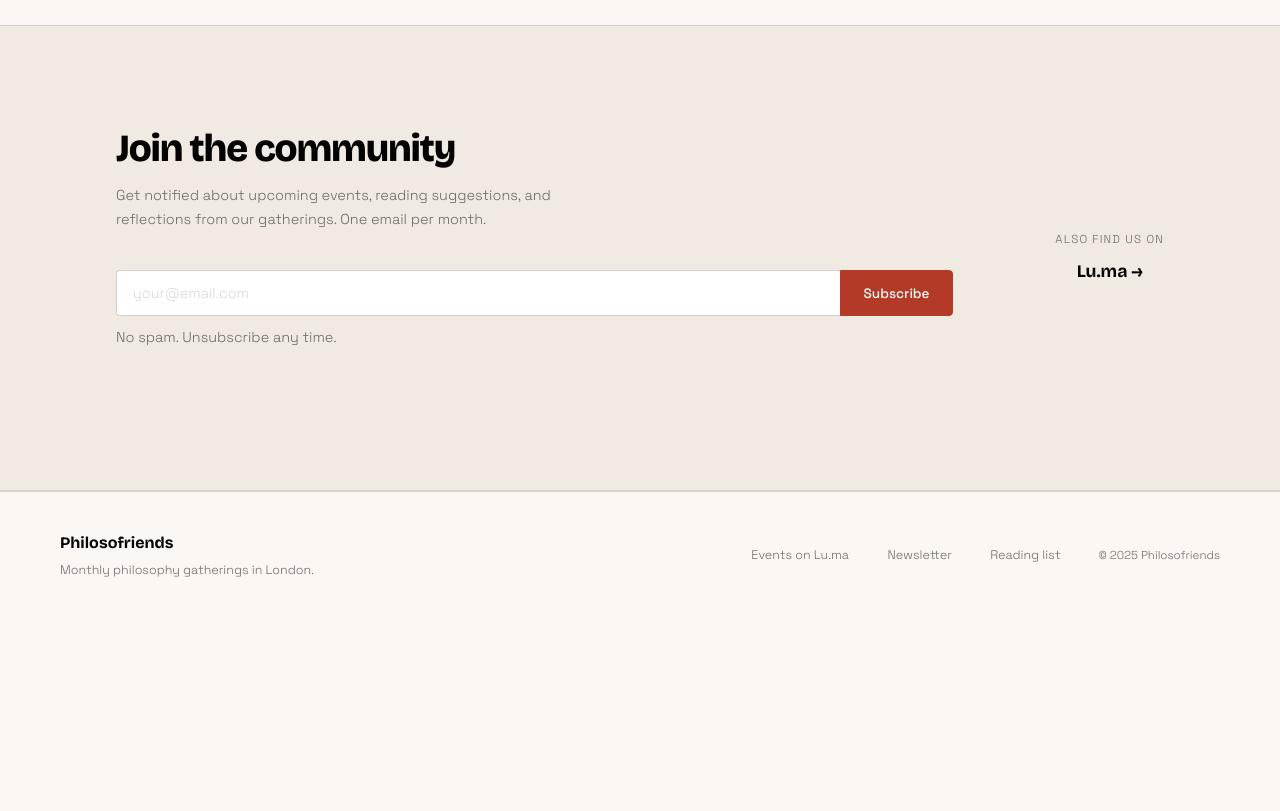
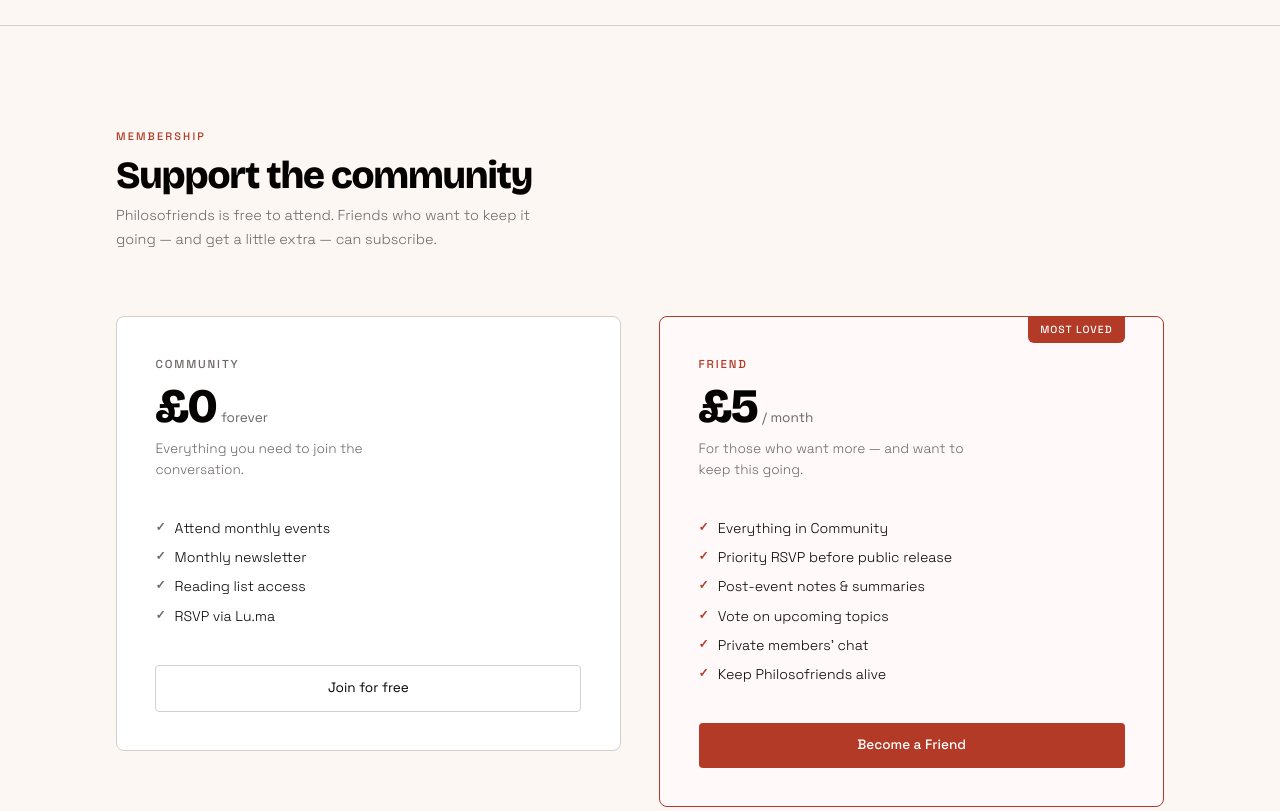
Before and after one commit to nomaitech/a201-static-sites, a plain HTML site: page sites/philosofriends.com/index.html in a window 1280 px wide. Shown: the part 3280-4091 px from the top of the page. Before the commit the page ends 3899 px from the top, so only its background shows below. Drawn offline with nearby package versions, Linux system fonts and the light colour scheme.

Commit message:
feat(philosofriends.com): add pricing table with Community (free) and Friend (£5/mo) tiers

```diff
--- a/sites/philosofriends.com/index.html
+++ b/sites/philosofriends.com/index.html
@@ -212,6 +212,58 @@
         </div>
       </section>
 
+      <!-- Pricing -->
+      <section class="pricing" id="pricing">
+        <div class="pricing-inner">
+          <div class="pricing-header">
+            <span class="section-label">Membership</span>
+            <h2>Support the community</h2>
+            <p>Philosofriends is free to attend. Friends who want to keep it going — and get a little extra — can subscribe.</p>
+          </div>
+
+          <div class="pricing-grid">
+            <div class="plan plan-free">
+              <div class="plan-top">
+                <span class="plan-name">Community</span>
+                <div class="plan-price">
+                  <span class="plan-amount">£0</span>
+                  <span class="plan-period">forever</span>
+                </div>
+                <p class="plan-desc">Everything you need to join the conversation.</p>
+              </div>
+              <ul class="plan-features">
+                <li>Attend monthly events</li>
+                <li>Monthly newsletter</li>
+                <li>Reading list access</li>
+                <li>RSVP via Lu.ma</li>
+              </ul>
+              <a href="https://lu.ma/philosofriends" class="btn-outline plan-cta" target="_blank" rel="noopener">Join for free</a>
+            </div>
+
+            <div class="plan plan-paid">
+              <div class="plan-badge">Most loved</div>
+              <div class="plan-top">
+                <span class="plan-name">Friend</span>
+                <div class="plan-price">
+                  <span class="plan-amount">£5</span>
+                  <span class="plan-period">/ month</span>
+                </div>
+                <p class="plan-desc">For those who want more — and want to keep this going.</p>
+              </div>
+              <ul class="plan-features">
+                <li>Everything in Community</li>
+                <li>Priority RSVP before public release</li>
+                <li>Post-event notes &amp; summaries</li>
+                <li>Vote on upcoming topics</li>
+                <li>Private members' chat</li>
+                <li>Keep Philosofriends alive</li>
+              </ul>
+              <a href="#newsletter" class="btn-primary plan-cta">Become a Friend</a>
+            </div>
+          </div>
+        </div>
+      </section>
+
       <!-- Newsletter -->
       <section class="newsletter" id="newsletter">
         <div class="newsletter-inner">
--- a/sites/philosofriends.com/styles.css
+++ b/sites/philosofriends.com/styles.css
@@ -686,6 +686,152 @@
 
 .social-link:hover { color: var(--rust); }
 
+/* ─── Pricing ────────────────────────────────────────────────────── */
+.pricing {
+  border-bottom: 1px solid var(--border);
+}
+
+.pricing-inner {
+  max-width: var(--max);
+  margin: 0 auto;
+  padding: var(--space-2xl) var(--pad);
+}
+
+.pricing-header {
+  margin-bottom: var(--space-xl);
+}
+
+.pricing-header h2 {
+  font-family: var(--font-display);
+  font-size: clamp(1.6rem, 3vw, 2.4rem);
+  font-weight: 800;
+  letter-spacing: -0.03em;
+  line-height: 1.1;
+  margin-bottom: 0.5rem;
+}
+
+.pricing-header p {
+  font-size: 0.9rem;
+  color: var(--gray);
+  max-width: 48ch;
+}
+
+.pricing-grid {
+  display: grid;
+  grid-template-columns: 1fr 1fr;
+  gap: var(--space-lg);
+  align-items: start;
+}
+
+.plan {
+  border: 1.5px solid var(--border);
+  border-radius: 8px;
+  padding: var(--space-lg);
+  display: flex;
+  flex-direction: column;
+  gap: var(--space-lg);
+  background: white;
+  position: relative;
+}
+
+.plan-paid {
+  border-color: var(--rust);
+  background: oklch(99% 0.006 32);
+}
+
+.plan-badge {
+  position: absolute;
+  top: -1px;
+  right: var(--space-lg);
+  background: var(--rust);
+  color: white;
+  font-size: 0.65rem;
+  font-weight: 500;
+  letter-spacing: 0.1em;
+  text-transform: uppercase;
+  padding: 0.3rem 0.75rem;
+  border-radius: 0 0 6px 6px;
+}
+
+.plan-top {
+  display: flex;
+  flex-direction: column;
+  gap: 0.5rem;
+}
+
+.plan-name {
+  font-size: 0.72rem;
+  font-weight: 500;
+  letter-spacing: 0.16em;
+  text-transform: uppercase;
+  color: var(--gray);
+}
+
+.plan-paid .plan-name {
+  color: var(--rust);
+}
+
+.plan-price {
+  display: flex;
+  align-items: baseline;
+  gap: 0.3rem;
+}
+
+.plan-amount {
+  font-family: var(--font-display);
+  font-size: clamp(2.2rem, 4vw, 3rem);
+  font-weight: 800;
+  letter-spacing: -0.04em;
+  line-height: 1;
+}
+
+.plan-period {
+  font-size: 0.85rem;
+  color: var(--gray);
+  font-weight: 400;
+}
+
+.plan-desc {
+  font-size: 0.85rem;
+  color: var(--gray);
+  line-height: 1.55;
+  max-width: 32ch;
+}
+
+.plan-features {
+  list-style: none;
+  display: flex;
+  flex-direction: column;
+  gap: 0.6rem;
+  flex: 1;
+}
+
+.plan-features li {
+  font-size: 0.88rem;
+  color: var(--black);
+  padding-left: 1.2rem;
+  position: relative;
+  line-height: 1.4;
+}
+
+.plan-features li::before {
+  content: '✓';
+  position: absolute;
+  left: 0;
+  font-size: 0.75rem;
+  font-weight: 700;
+  color: var(--gray);
+}
+
+.plan-paid .plan-features li::before {
+  color: var(--rust);
+}
+
+.plan-cta {
+  width: 100%;
+  text-align: center;
+}
+
 /* ─── Footer ─────────────────────────────────────────────────────── */
 .footer {
   padding: var(--space-lg) var(--pad);
@@ -744,6 +890,10 @@
 
   .books-list {
     grid-template-columns: repeat(2, 1fr);
+  }
+
+  .pricing-grid {
+    grid-template-columns: 1fr;
   }
 
   .newsletter-inner {
```
